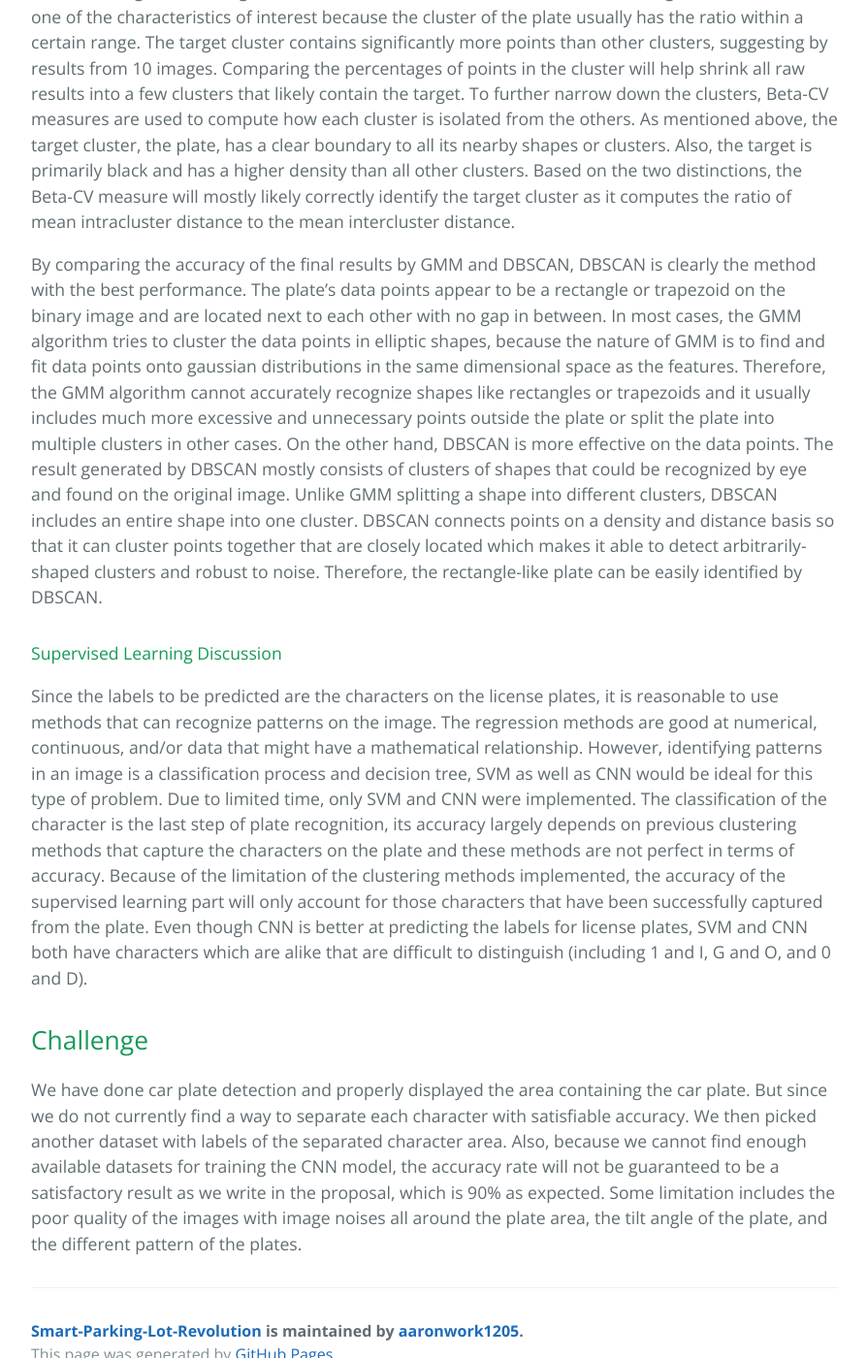
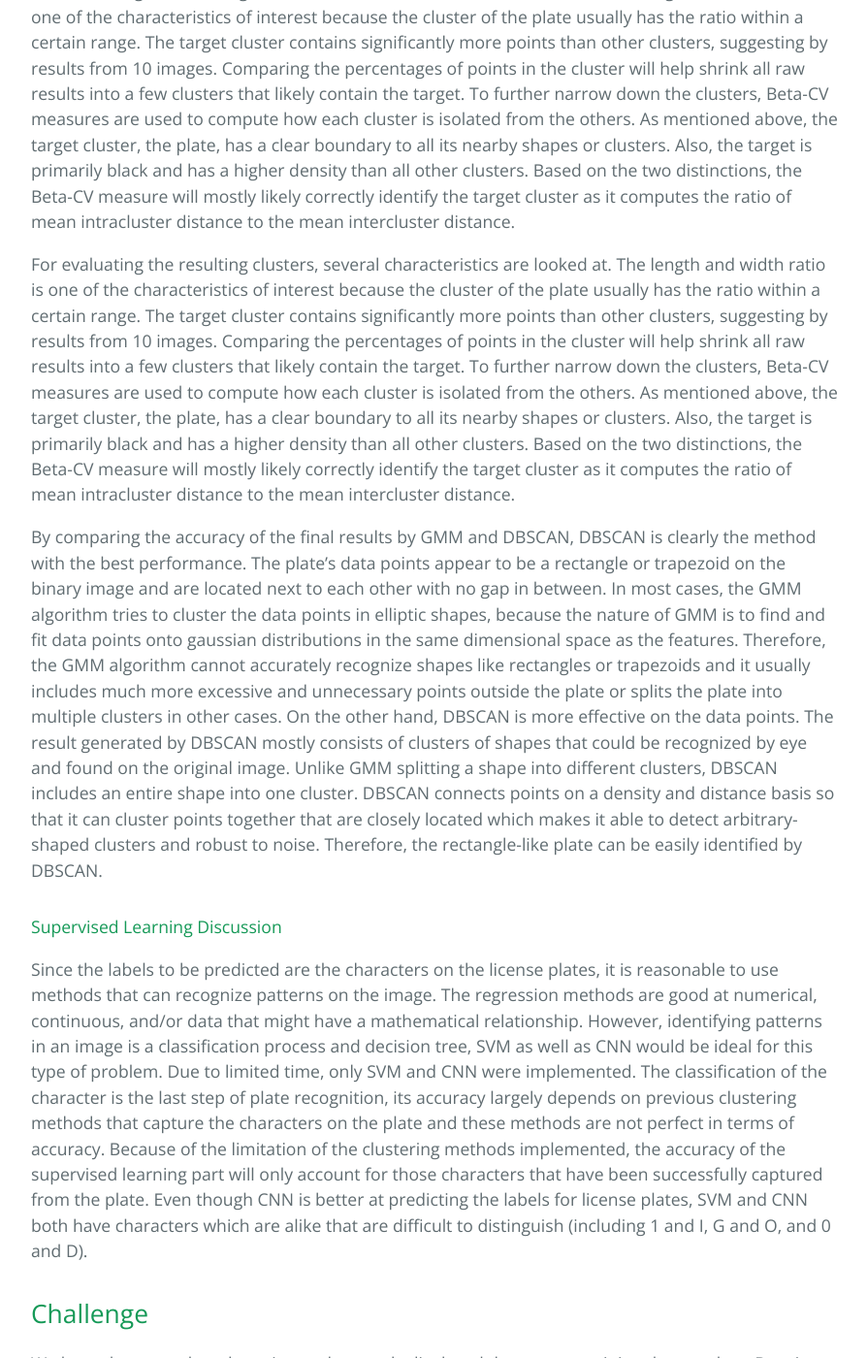
Before and after one commit to aaronwork1205/Smart-Parking-Lot-Revolution, a Jekyll site: the page built from index.md, in a window 1280 px wide and 1400 px high, scrolled down 10288 px. Shown: the whole window at 97% size, without its empty margins (192-1086 px from the left). Built offline with Jekyll 4.4.1, drawn with Linux system fonts in a browser that asks for light colours; our own code applies the rules of GitHub Pages for plain Markdown files; the repository's description, which GitHub fills in, is left out; some of the changed text lies outside the part shown.

Commit message:
Update index.md

```diff
--- a/index.md
+++ b/index.md
@@ -128,7 +128,7 @@ The results of supervised learning greatly depend on unsupervised learning for a
 
 #### Feature selection, engineering, and dimensionality reduction
 
-Since our database only contains images, which itself is a dataset composed by m by n by 3 array. Due to the nature of our project, we didn’t need to use feature selection or engineering for the current step as we only have two features (length and height) after we eliminated the 3rd dimension (rgb value). We confirmed with the Dr. Valente and was told that we were allowed to skip feature selection and engineering for this project.
+Since our database only contains images, which itself is a dataset composed by m by n by 3 array, due to the nature of our project, we didn’t need to use feature selection or engineering for the current step as we only have two features (length and height) after we eliminated the 3rd dimension (rgb value). We confirmed with the Dr. Valente and was told that we were allowed to skip feature selection and engineering for this project.
 
 For dimensionality reduction, we decided to use Principal Component Analysis(PCA) to transform the values in each blue, green, and red set into a smaller k=50 number of correlated variables while keeping as much variability in the original data as possible. In this case, we used PCA to compress our image by minimizing the size in bytes of an image. As we can see from the result section, the compressed image isn’t as clear as the original image; however, it preserved most of the shape and variation, and we were able to transform the compressed image to grayscale and further black and white picture.
 
@@ -145,7 +145,10 @@ Since the input data points are the pixels from the binary image, the data point
 
 For evaluating the resulting clusters, serval characteristics are looked at. The length and width ratio is one of the characteristics of interest because the cluster of the plate usually has the ratio within a certain range. The target cluster contains significantly more points than other clusters, suggesting by results from 10 images. Comparing the percentages of points in the cluster will help shrink all raw results into a few clusters that likely contain the target. To further narrow down the clusters, Beta-CV measures are used to compute how each cluster is isolated from the others. As mentioned above, the target cluster, the plate, has a clear boundary to all its nearby shapes or clusters. Also, the target is primarily black and has a higher density than all other clusters. Based on the two distinctions, the Beta-CV measure will mostly likely correctly identify the target cluster as it computes the ratio of mean intracluster distance to the mean intercluster distance.
 
-By comparing the accuracy of the final results by GMM and DBSCAN, DBSCAN is clearly the method with the best performance. The plate’s data points appear to be a rectangle or trapezoid on the binary image and are located next to each other with no gap in between. In most cases, the GMM algorithm tries to cluster the data points in elliptic shapes, because the nature of GMM is to find and fit data points onto gaussian distributions in the same dimensional space as the features. Therefore, the GMM algorithm cannot accurately recognize shapes like rectangles or trapezoids and it usually includes much more excessive and unnecessary points outside the plate or split the plate into multiple clusters in other cases. On the other hand, DBSCAN is more effective on the data points. The result generated by DBSCAN mostly consists of clusters of shapes that could be recognized by eye and found on the original image. Unlike GMM splitting a shape into different clusters, DBSCAN includes an entire shape into one cluster. DBSCAN connects points on a density and distance basis so that it can cluster points together that are closely located which makes it able to detect arbitrarily-shaped clusters and robust to noise. Therefore, the rectangle-like plate can be easily identified by DBSCAN.
+For evaluating the resulting clusters, several characteristics are looked at. The length and width ratio is one of the characteristics of interest because the cluster of the plate usually has the ratio within a certain range. The target cluster contains significantly more points than other clusters, suggesting by results from 10 images. Comparing the percentages of points in the cluster will help shrink all raw results into a few clusters that likely contain the target. To further narrow down the clusters, Beta-CV measures are used to compute how each cluster is isolated from the others. As mentioned above, the target cluster, the plate, has a clear boundary to all its nearby shapes or clusters. Also, the target is primarily black and has a higher density than all other clusters. Based on the two distinctions, the Beta-CV measure will mostly likely correctly identify the target cluster as it computes the ratio of mean intracluster distance to the mean intercluster distance.
+
+
+By comparing the accuracy of the final results by GMM and DBSCAN, DBSCAN is clearly the method with the best performance. The plate’s data points appear to be a rectangle or trapezoid on the binary image and are located next to each other with no gap in between. In most cases, the GMM algorithm tries to cluster the data points in elliptic shapes, because the nature of GMM is to find and fit data points onto gaussian distributions in the same dimensional space as the features. Therefore, the GMM algorithm cannot accurately recognize shapes like rectangles or trapezoids and it usually includes much more excessive and unnecessary points outside the plate or splits the plate into multiple clusters in other cases. On the other hand, DBSCAN is more effective on the data points. The result generated by DBSCAN mostly consists of clusters of shapes that could be recognized by eye and found on the original image. Unlike GMM splitting a shape into different clusters, DBSCAN includes an entire shape into one cluster. DBSCAN connects points on a density and distance basis so that it can cluster points together that are closely located which makes it able to detect arbitrary-shaped clusters and robust to noise. Therefore, the rectangle-like plate can be easily identified by DBSCAN.
 
 #### Supervised Learning Discussion
 
```
